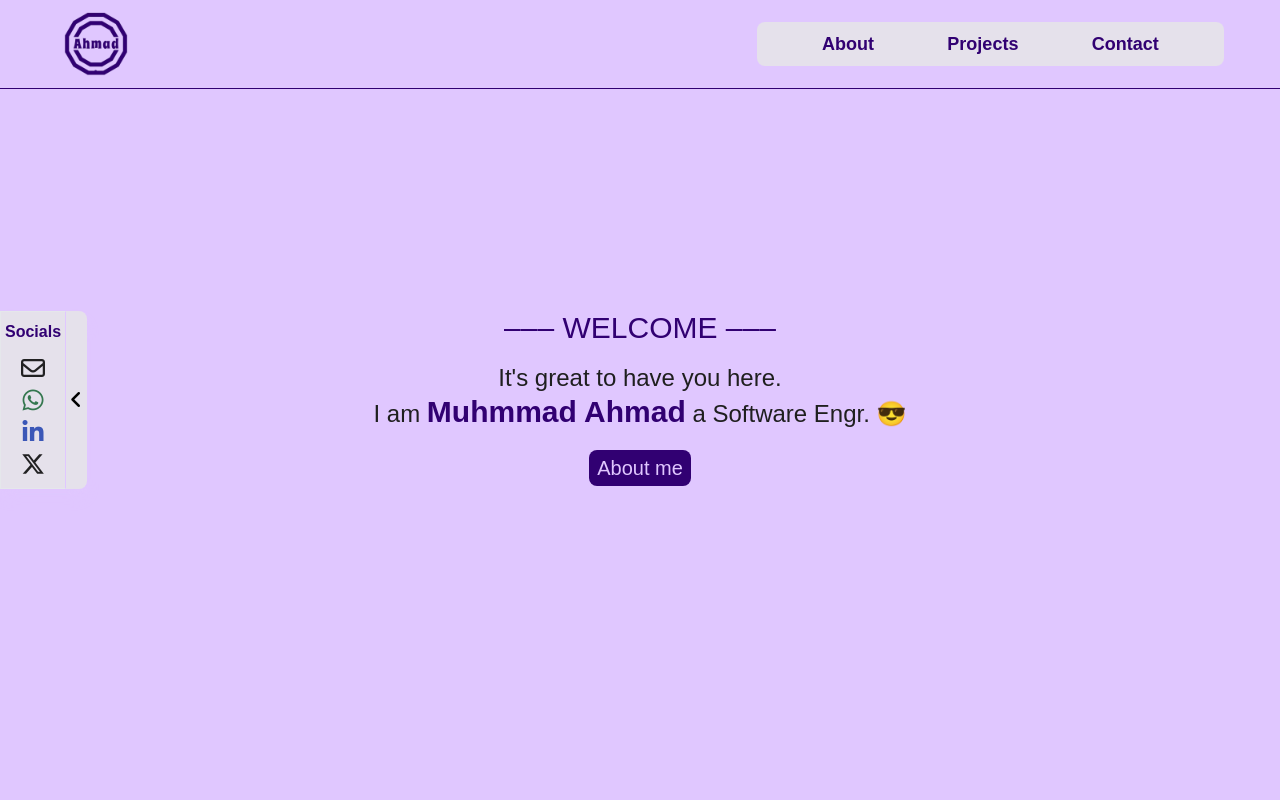
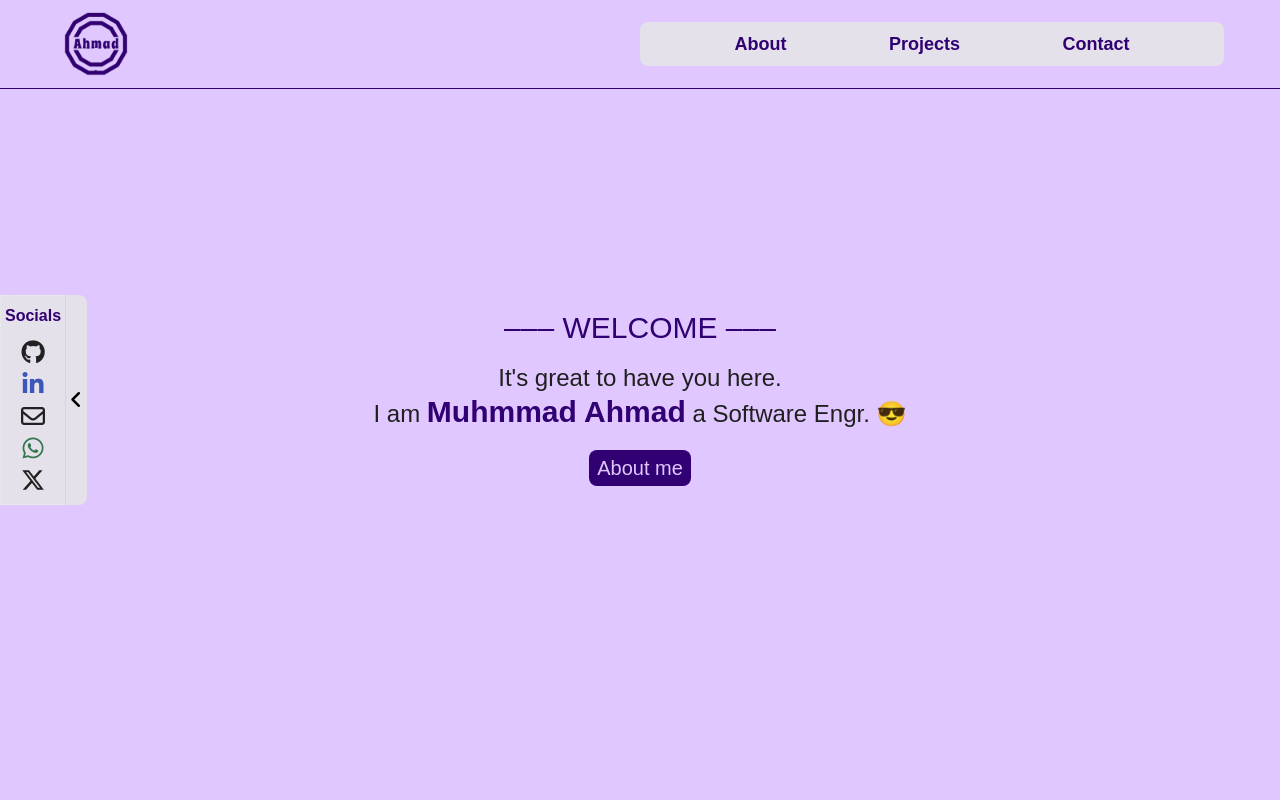
Before and after one commit to iammahmads/portfolio, a React (Vite) app: page / in a window 1280 px wide. Shown: the top 800 px of the page. Built offline with nearby package versions, Linux system fonts and the light colour scheme; no server answers.

Commit message:
inntegrated contact from with google forms

```diff
--- a/package.json
+++ b/package.json
@@ -10,7 +10,6 @@
     "preview": "vite preview"
   },
   "dependencies": {
-    "@emailjs/browser": "^4.3.3",
     "react": "^18.2.0",
     "react-dom": "^18.2.0",
     "react-tooltip": "^5.26.3"
--- a/src/components/contact.tsx
+++ b/src/components/contact.tsx
@@ -36,7 +36,10 @@ const Contact = () => {
     });
     setIsFormSubmitting(false);
     if (responseData.includes("ERROR")) {
-      setErrorMessage("error in sending mail");
+      setErrorMessage("Error in sending mail");
+      setTimeout(() => {
+        setErrorMessage(initialErrorMessage);
+      }, 2000);
       return;
     }
     setFormDetails(initialDetails);
@@ -64,7 +67,7 @@ const Contact = () => {
               onChange={handleChangeName}
               autoComplete="off"
               required
-              className="w-[75vw] border border-primary rounded-lg py-1 px-2 text-textHeading focus:border-2 focus:outline-none  sm:w-[70vw] md:w-[60vw] lg:w-[50vw]"
+              className="w-[75vw] border-2 border-primary border-opacity-45 rounded-lg py-1 px-2 text-textHeading focus:border-opacity-100 focus:outline-none  sm:w-[70vw] md:w-[60vw] lg:w-[50vw]"
               placeholder="Enter full name"
             />
           </div>
@@ -78,7 +81,7 @@ const Contact = () => {
               onChange={handleChangeEmail}
               autoComplete="off"
               required
-              className="w-[75vw] border border-primary rounded-lg py-1 px-2 text-textHeading focus:border-2 focus:outline-none  sm:w-[70vw] md:w-[60vw] lg:w-[50vw]"
+              className="w-[75vw] border-2 border-primary border-opacity-45 rounded-lg py-1 px-2 text-textHeading focus:border-opacity-100 focus:outline-none  sm:w-[70vw] md:w-[60vw] lg:w-[50vw]"
               placeholder="Enter email"
             />
           </div>
@@ -91,7 +94,7 @@ const Contact = () => {
               onChange={handleChangeMessage}
               autoComplete="off"
               required
-              className="w-[75vw] border border-primary rounded-lg py-1 px-2 text-textHeading focus:border-2 focus:outline-none  sm:w-[70vw] md:w-[60vw] lg:w-[50vw]"
+              className="w-[75vw] border-2 border-primary border-opacity-45 rounded-lg py-1 px-2 text-textHeading focus:border-opacity-100 focus:outline-none  sm:w-[70vw] md:w-[60vw] lg:w-[50vw]"
               placeholder="Enter message"
             />
           </div>
@@ -102,7 +105,7 @@ const Contact = () => {
             )}
             <input
               type="submit"
-              value={isFormSubmitting ? "sending.." : "send"}
+              value={isFormSubmitting ? "Sending.." : "Send"}
               disabled={isFormSubmitting}
               className={`${
                 isFormSubmitting
--- a/src/components/header.tsx
+++ b/src/components/header.tsx
@@ -8,7 +8,7 @@ const Header = () => {
           <img src={LOGO} className="h-12 w-12 sm:h-14 sm:w-14 md:h-16 md:w-16 " />
         </a>
       </div>
-      <nav className="lg:w-[40%]">
+      <nav className="sm:w-[60%] lg:w-[50%] xl:[40%]">
         <ul className="list-none flex items-center justify-evenly gap-3 capitalize text-sm font-semibold text-primary bg-shadow rounded-lg p-2 sm:text-base sm:gap-4 md:gap-6 md:px-4 lg:text-lg">
           <li>
             <a href="#about-section" className="hover:underline hover:underline-offset-2 active:scale-95 active:font-bold">about</a>
--- a/src/components/socialSidebar.tsx
+++ b/src/components/socialSidebar.tsx
@@ -25,29 +25,15 @@ const SocialSidebar = () => {
           <p className="text-primary text-xs pb-2 font-semibold sm:text-sm md:text-base">
             Socials
           </p>
-          <a
-            href="mailto:malikahmed4150@gmail.com?body=Hi,%20I%20need%20your%20assistance."
-            target="_blank"
-          >
+
+          <a href="https://github.com/me-mahmads" target="_blank">
             <i
-              data-tooltip-id="tooltip-mail"
-              data-tooltip-content="mail"
-              className="fa-regular fa-envelope text-base  opacity-85 cursor-pointer hover:scale-105 hover:opacity-100 sm:text-lg md:text-xl lg:text-2xl "
+              data-tooltip-id="tooltip-github"
+              data-tooltip-content="Github"
+              className="fa-brands fa-github text-base text-black opacity-85 cursor-pointer hover:scale-105 hover:opacity-100 sm:text-lg md:text-xl lg:text-2xl "
             ></i>
           </a>
-          <Tooltip id="tooltip-mail" style={tooltipStyle} />
-
-          <a
-            href="https://wa.me/+923236013625?text=Hi!%I%20need%20your%20assistance."
-            target="_blank"
-          >
-            <i
-              data-tooltip-id="tooltip-whatsapp"
-              data-tooltip-content="whatsapp"
-              className="fa-brands fa-whatsapp text-base text-green-800 opacity-85 cursor-pointer hover:scale-105 hover:opacity-100 sm:text-lg md:text-xl lg:text-2xl "
-            ></i>
-          </a>
-          <Tooltip id="tooltip-whatsapp" style={tooltipStyle} />
+          <Tooltip id="tooltip-github" style={tooltipStyle} />
 
           <a
             href="https://www.linkedin.com/in/muhammad-ahmad-shahid-4418bb247/"
@@ -55,16 +41,40 @@ const SocialSidebar = () => {
           >
             <i
               data-tooltip-id="tooltip-linkedin"
-              data-tooltip-content="linkedin"
+              data-tooltip-content="Linkedin"
               className="fa-brands fa-linkedin-in text-base text-blue-800 opacity-85 cursor-pointer hover:scale-105 hover:opacity-100 sm:text-lg md:text-xl lg:text-2xl "
             ></i>
           </a>
           <Tooltip id="tooltip-linkedin" style={tooltipStyle} />
 
-          <a href="https://twitter.com/mahmads0323" target="_blank">
+          <a
+            href="mailto:malikahmed4150@gmail.com?body=Hi,%20I%20need%20your%20assistance."
+            target="_blank"
+          >
+            <i
+              data-tooltip-id="tooltip-mail"
+              data-tooltip-content="Email"
+              className="fa-regular fa-envelope text-base  opacity-85 cursor-pointer hover:scale-105 hover:opacity-100 sm:text-lg md:text-xl lg:text-2xl "
+            ></i>
+          </a>
+          <Tooltip id="tooltip-mail" style={tooltipStyle} />
+
+          <a
+            href="https://wa.me/+923236013625?text=Hi!%20I%20need%20your%20assistance."
+            target="_blank"
+          >
+            <i
+              data-tooltip-id="tooltip-whatsapp"
+              data-tooltip-content="Whatsapp"
+              className="fa-brands fa-whatsapp text-base text-green-800 opacity-85 cursor-pointer hover:scale-105 hover:opacity-100 sm:text-lg md:text-xl lg:text-2xl "
+            ></i>
+          </a>
+          <Tooltip id="tooltip-whatsapp" style={tooltipStyle} />
+
+          <a href="https://twitter.com/me_mahmads" target="_blank">
             <i
               data-tooltip-id="tooltip-twitter"
-              data-tooltip-content="x (twitter)"
+              data-tooltip-content="X"
               className="fa-brands fa-x-twitter text-base text-black opacity-85 cursor-pointer hover:scale-105 hover:opacity-100 sm:text-lg md:text-xl lg:text-2xl "
             ></i>
           </a>
--- a/src/services/postEmail.tsx
+++ b/src/services/postEmail.tsx
@@ -1,8 +1,8 @@
-import emailjs, { EmailJSResponseStatus } from "@emailjs/browser";
+// import emailjs, { EmailJSResponseStatus } from "@emailjs/browser";
 
-const EMAIL_SERVICE_ID = import.meta.env.VITE_EMAIL_SERVICE_ID;
-const EMAIL_TEMPLATE_ID = import.meta.env.VITE_EMAIL_TEMPLATE_ID;
-const EMAILJS_PUBLIC_KEY = import.meta.env.VITE_EMAILJS_PUBLIC_KEY;
+// const EMAIL_SERVICE_ID = import.meta.env.VITE_EMAIL_SERVICE_ID;
+// const EMAIL_TEMPLATE_ID = import.meta.env.VITE_EMAIL_TEMPLATE_ID;
+// const EMAILJS_PUBLIC_KEY = import.meta.env.VITE_EMAILJS_PUBLIC_KEY;
 
 interface IEmail {
   from_name: string;
@@ -10,30 +10,29 @@ interface IEmail {
   message: string;
 }
 
+const GoogleFormUrl =
+  "https://docs.google.com/forms/d/e/1FAIpQLSdBoBjQQm-0GHZxKGxrs94P0ugnRJW_SEjbm6Bmd5KHGThAMg/formResponse";
+
 const postEmail = async ({ from_name, from_email, message }: IEmail) => {
-  console.log("EMAILJS_PUBLIC_KEY: " ,EMAILJS_PUBLIC_KEY)
   if (!(from_name && from_email && message)) {
     return "Invalid fields";
   }
-  const templateData = {
-    from_name: from_name,
-    from_email: from_email,
-    message: message,
-  };
+
+  // making form data
+  const formData = new FormData();
+  formData.append("entry.2005620554", from_name);
+  formData.append("entry.1045781291", from_email);
+  formData.append("entry.839337160", message);
+
   try {
-    await emailjs.send(
-      EMAIL_SERVICE_ID,
-      EMAIL_TEMPLATE_ID,
-      templateData,
-      {
-        publicKey: EMAILJS_PUBLIC_KEY
-      }
-    );
+    await fetch(GoogleFormUrl, {
+      method: "POST",
+      mode: "no-cors",
+      body: formData
+    })
     return "SUCCESS";
   } catch (err) {
-    if (err instanceof EmailJSResponseStatus) {
-      return "ERROR: EMAILJS FAILED... " + err;
-    }
+    console.log(err)
     return "ERROR: " + err;
   }
 };
```
Also changed, not shown: src/App.tsx (+0 -10 lines), 1 other file (tests, documents, lock files or other folders).
